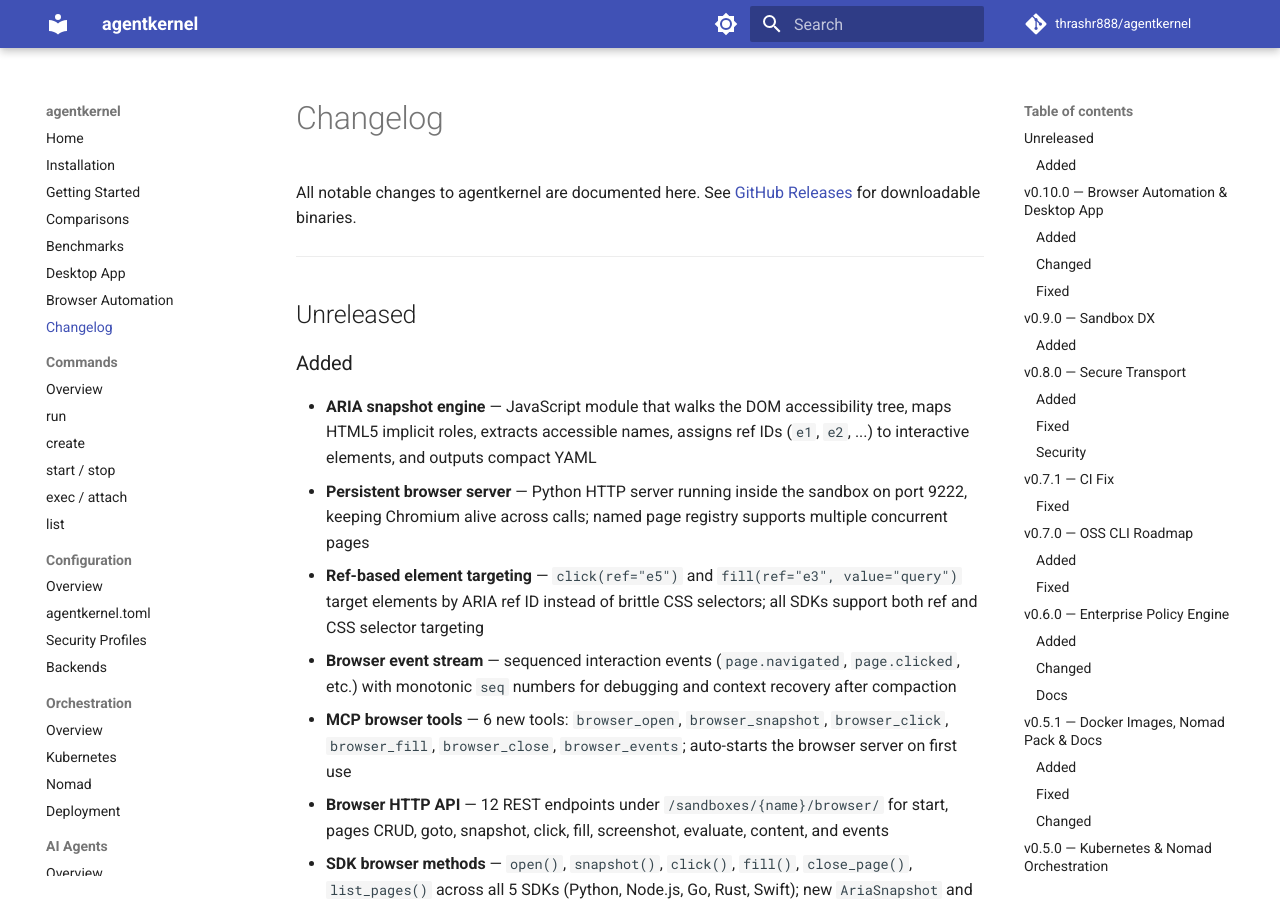
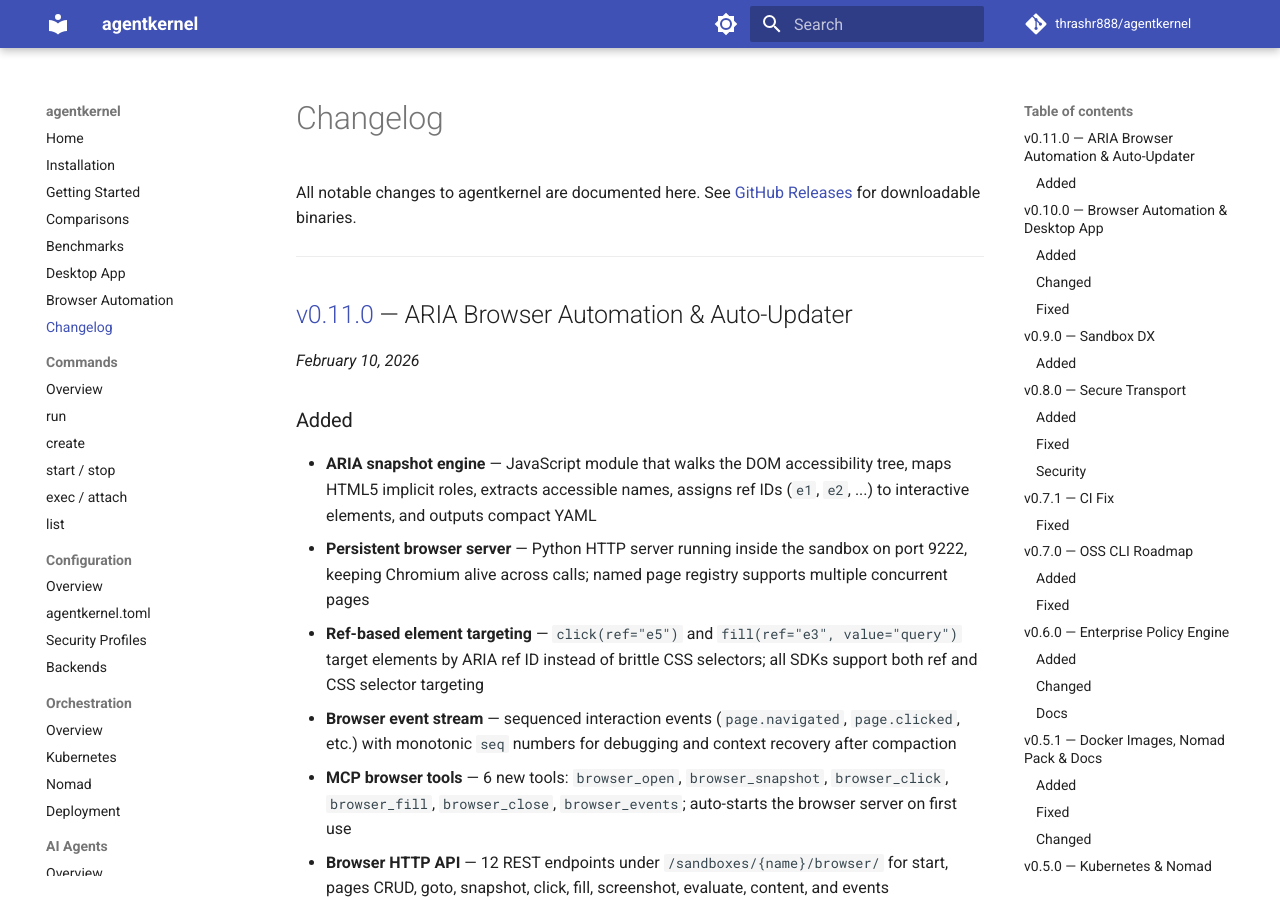
Before and after one commit to thrashr888/agentkernel, an MkDocs documentation site: the page built from docs/changelog.md, in a window 1280 px wide and 900 px high. Built offline with MkDocs 1.6.1 and Material for MkDocs 9.7.7, drawn with Linux system fonts in a browser that asks for light colours; comment, search, counter and statistics services are not loaded.

Commit message:
release: v0.11.0
Co-Authored-By: Claude <noreply@anthropic.com>

```diff
--- a/Cargo.toml
+++ b/Cargo.toml
@@ -1,6 +1,6 @@
 [package]
 name = "agentkernel"
-version = "0.10.0"
+version = "0.11.0"
 edition = "2024"
 description = "Run AI coding agents in secure, isolated microVMs"
 authors = ["Paul Thrasher <thrashr888@gmail.com>"]
--- a/docs/changelog.md
+++ b/docs/changelog.md
@@ -6,7 +6,9 @@ See [GitHub Releases](https://github.com/thrashr888/agentkernel/releases) for do
 
 ---
 
-## Unreleased
+## [v0.11.0](https://github.com/thrashr888/agentkernel/releases/tag/v0.11.0) — ARIA Browser Automation & Auto-Updater
+
+_February 10, 2026_
 
 ### Added
 
```
Also changed, not shown: 1 other file.
